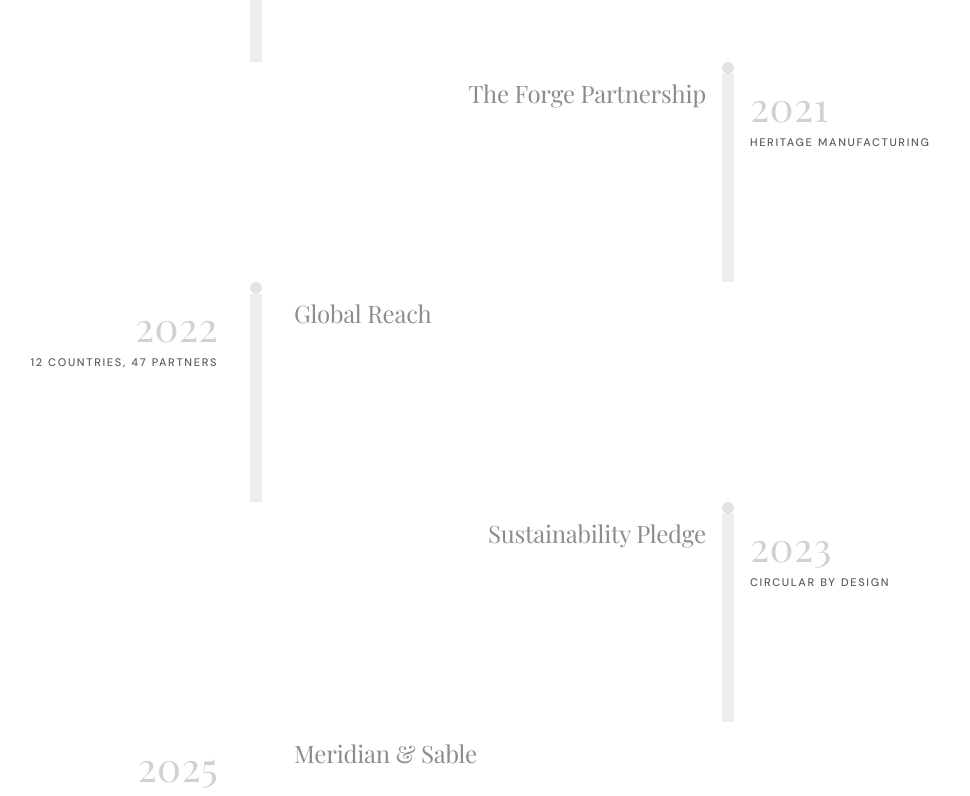
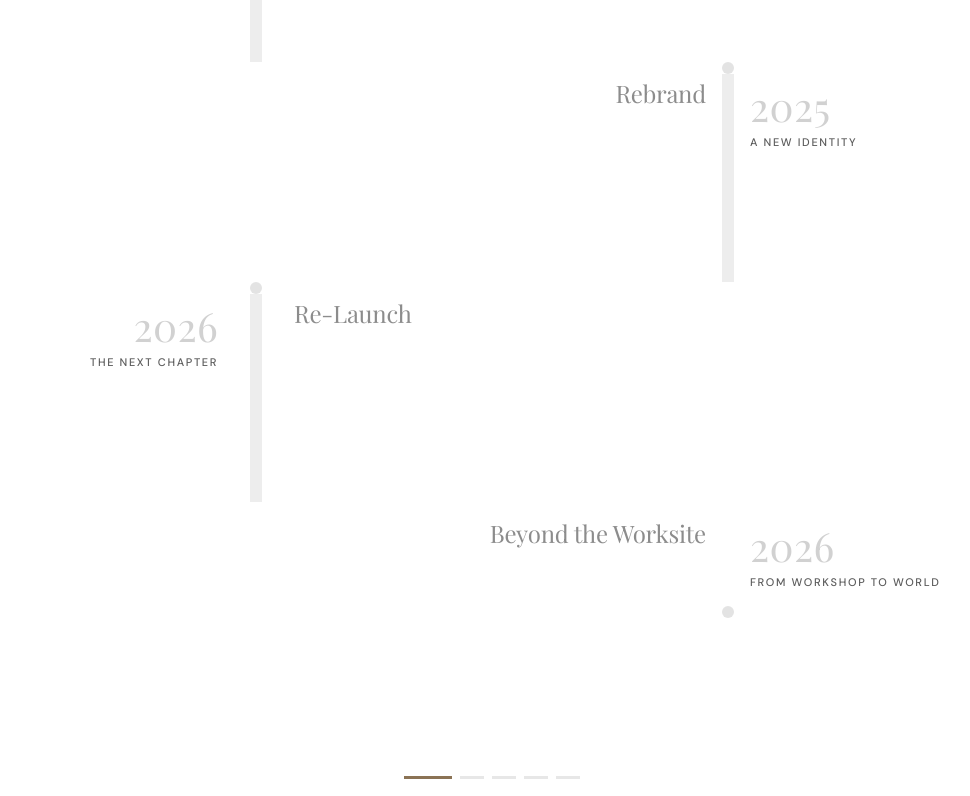
Before and after one commit to dimension9-svar/secundarian, a Next.js app: page / in a window 1280 px wide. Shown: the part 3260-4056 px from the top of the page, without its empty margins (148-1118 px from the left). Built offline with nearby package versions, Linux system fonts and the light colour scheme; a web font is replaced by a local one.

Commit message:
Update timeline milestones to actual brand history

```diff
--- a/src/app/_components/SecundarianTimeline.tsx
+++ b/src/app/_components/SecundarianTimeline.tsx
@@ -21,52 +21,39 @@ const MotionBox = motion.create(Box);
 
 const milestones = [
   {
-    year: "2019",
+    year: "2021",
     title: "The Beginning",
     subtitle: "Cape Town, South Africa",
     description:
       "Founded in a converted dockyard workshop with three industrial sewing machines and a conviction that workwear deserved better. First prototypes tested by steelworkers and marine engineers.",
-    icon: "🔨",
   },
   {
-    year: "2020",
+    year: "2021",
     title: "Foundation Collection",
     subtitle: "First Production Run",
     description:
       "Launched the Foundation line — 8 core pieces engineered from triple-stitched 12oz canvas and Cordura-reinforced stress points. Sold out in 6 weeks through word of mouth alone.",
-    icon: "🧵",
-  },
-  {
-    year: "2021",
-    title: "The Forge Partnership",
-    subtitle: "Heritage Manufacturing",
-    description:
-      "Partnered with fourth-generation textile mills in Portugal and Japan. Introduced flame-resistant fabrics for heavy industry without sacrificing breathability or fit.",
-    icon: "🔥",
-  },
-  {
-    year: "2022",
-    title: "Global Reach",
-    subtitle: "12 Countries, 47 Partners",
-    description:
-      "Expanded distribution across Europe, Australasia, and the Americas. Opened the Secundarian Material Lab to develop proprietary performance blends.",
-    icon: "🌍",
-  },
-  {
-    year: "2023",
-    title: "Sustainability Pledge",
-    subtitle: "Circular by Design",
-    description:
-      "Committed to 100% ethical sourcing with full supply chain transparency. Launched the Garment Return Program — worn Secundarian pieces are repaired, recycled, or repurposed. Zero landfill.",
-    icon: "♻️",
   },
   {
     year: "2025",
-    title: "Meridian & Sable",
-    subtitle: "Beyond the Worksite",
+    title: "Rebrand",
+    subtitle: "A New Identity",
     description:
-      "Introduced technical outerwear and transitional evening lines. The same engineering DNA, refined for every hour of the day. Opened flagship ateliers in London and Tokyo.",
-    icon: "✦",
+      "Refined the Secundarian identity to match the ambition of the brand. New visual language, evolved positioning, and a sharper focus on the intersection of industrial performance and modern design.",
+  },
+  {
+    year: "2026",
+    title: "Re-Launch",
+    subtitle: "The Next Chapter",
+    description:
+      "Secundarian re-emerges with an expanded product architecture, new manufacturing partners, and a direct-to-consumer model built for scale. The same uncompromising standards, now fully realised.",
+  },
+  {
+    year: "2026",
+    title: "Beyond the Worksite",
+    subtitle: "From Workshop to World",
+    description:
+      "Introduced technical outerwear and transitional evening lines. The same engineering DNA, refined for every hour of the day. Workwear that moves seamlessly from site to street.",
   },
 ];
 
@@ -268,7 +255,7 @@ export default function SecundarianTimeline() {
         >
           {milestones.map((milestone, i) => (
             <TimelineMilestone
-              key={milestone.year}
+              key={milestone.title}
               milestone={milestone}
               index={i}
               isActive={activeIndex === i}
```
